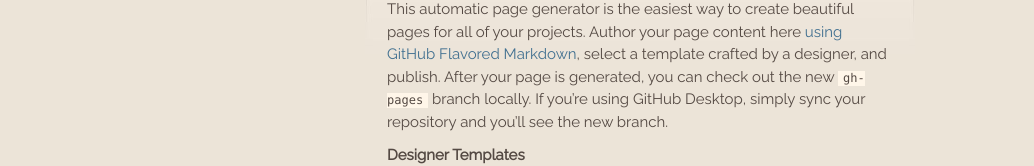
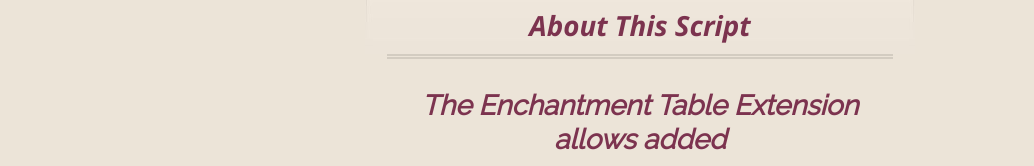
Before and after one commit to OctavioMendez/Enchantment, a plain HTML site: page index.html in a window 1280 px wide. Shown: the part 272-438 px from the top of the page, without its empty margins (0-1034 px from the left). Drawn offline with nearby package versions, Linux system fonts and the light colour scheme.

Commit message:
added header changed paragraph

```diff
--- a/index.html
+++ b/index.html
@@ -49,8 +49,9 @@
       <section id="main_content">
         <h3>
 <a id="welcome-to-github-pages" class="anchor" href="#welcome-to-github-pages" aria-hidden="true"><span aria-hidden="true" class="octicon octicon-link"></span></a> <div style="font-family: 'Raleway', sans-serif;"> Welcome!</h3>
+<h2><div style="font-family: 'Raleway',sans-serif:">About This Script</div><h2>
 
-<p>    <link href="https://fonts.googleapis.com/css?family=Raleway" rel="stylesheet"> <div style="font-family: 'Raleway', sans-serif;"> This automatic page generator is the easiest way to create beautiful pages for all of your projects. Author your page content here <a href="https://guides.github.com/features/mastering-markdown/">using GitHub Flavored Markdown</a>, select a template crafted by a designer, and publish. After your page is generated, you can check out the new <code>gh-pages</code> branch locally. If you’re using GitHub Desktop, simply sync your repository and you’ll see the new branch.</p>
+<p><div style="font-family: 'Raleway', sans-serif;"> The Enchantment Table Extension allows added </p>
 
 <h3>
 <a id="designer-templates" class="anchor" href="#designer-templates" aria-hidden="true"><span aria-hidden="true" class="octicon octicon-link"></span></a> <div style="font-family: 'Raleway', sans-serif;"> Designer Templates</h3>
```
